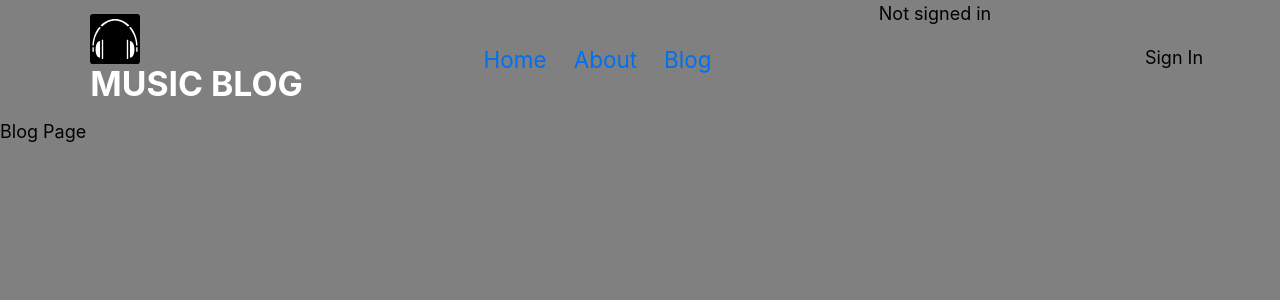
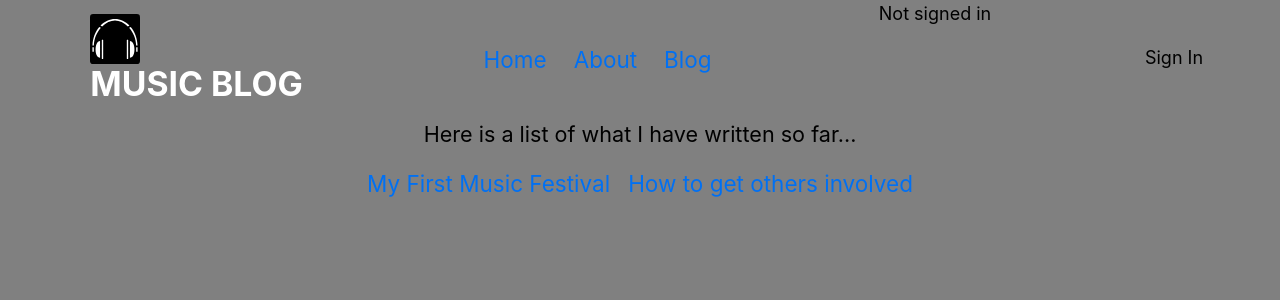
Before and after one commit to notIGR/mileston3-music-blog, a Next.js app: page /blog in a window 1280 px wide. Shown: the top 300 px of the page. Built offline with nearby package versions, Linux system fonts and the light colour scheme; no server answers.

Commit message:
added some styling and links to blog articles

```diff
--- a/pages/blog/index.jsx
+++ b/pages/blog/index.jsx
@@ -1,7 +1,15 @@
+import utilStyles from '../../styles/utils.module.css';
+import Link from 'next/link'
 
 function Blog() {
     return (
-        <h1>Blog Page</h1>
+        <section className={utilStyles.headingMd}>
+            <h1 className='text-center'>Here is a list of what I have written so far...</h1>
+            <ul className='text-gray-400 sm:self-center text-xl border-t sm:border-none p-4 space-x-4 text-center'>
+                <li className='sm:inline-block'><Link href='/blog/first'>My First Music Festival</Link></li>
+                <li className='sm:inline-block'><Link href='/blog/second'>How to get others involved</Link></li>
+            </ul>
+        </section>
     )
 }
 
```
